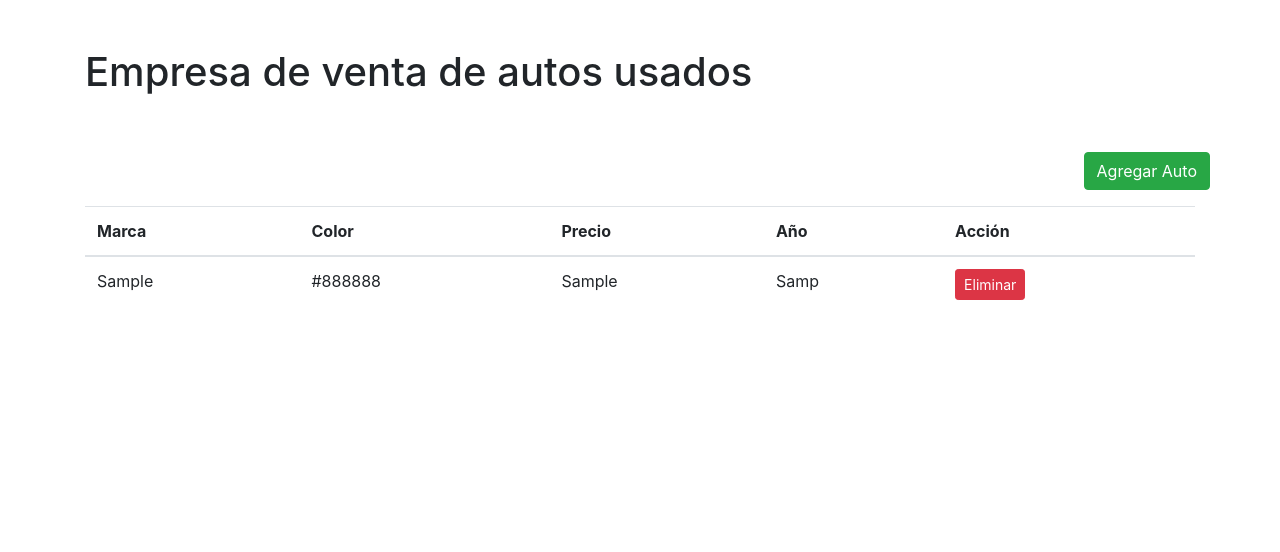
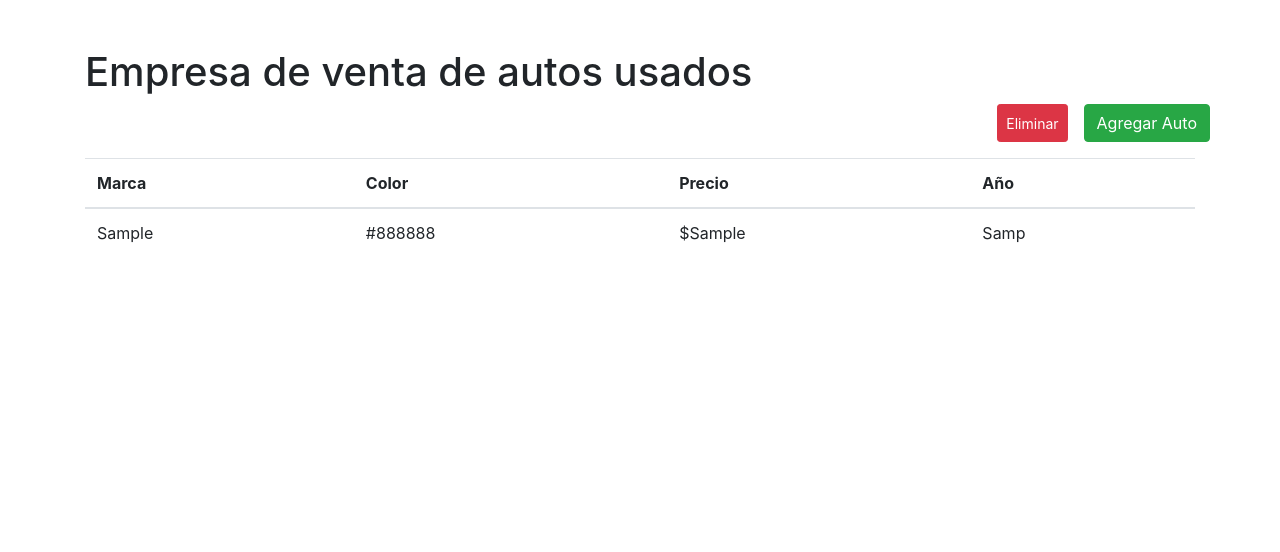
Before and after one commit to camibal/prueba-programador-web, a PHP site: page / in a window 1280 px wide. Shown: the part 56-608 px from the top of the page. Run offline with PHP 8.4, Linux system fonts and the light colour scheme; tables that the repository leaves empty hold one stand-in row (values such as "Sample post").

Commit message:
fix: update btn delete

```diff
--- a/index.php
+++ b/index.php
@@ -47,7 +47,8 @@ $autos = $sentencia->fetchAll(PDO::FETCH_OBJ);
 
         <!-- Button trigger modal -->
         <div class="row justify-content-end">
-            <button type="button" class="btn btn-success mt-5" data-toggle="modal" data-target="#modalInsert">
+            <button class="btn btn-danger btn-sm" data-toggle="modal" data-target="#modalDelete">Eliminar</button>
+            <button type="button" class="btn btn-success ml-3" data-toggle="modal" data-target="#modalInsert">
                 Agregar Auto
             </button>
         </div>
@@ -61,7 +62,6 @@ $autos = $sentencia->fetchAll(PDO::FETCH_OBJ);
                         <th scope="col">Color</th>
                         <th scope="col">Precio</th>
                         <th scope="col">Año</th>
-                        <th scope="col">Acción</th>
                     </tr>
                 </thead>
                 <tbody>
@@ -71,10 +71,8 @@ $autos = $sentencia->fetchAll(PDO::FETCH_OBJ);
                         <tr>
                             <td><?php echo $dato->marca; ?></td>
                             <td><?php echo $dato->color; ?></td>
-                            <td><?php echo $dato->precio; ?></td>
+                            <td>$<?php echo $dato->precio; ?></td>
                             <td><?php echo $dato->anio; ?></td>
-                            <td><button class="btn btn-danger btn-sm" data-toggle="modal" data-target="#modalDelete">Eliminar</button>
-                            </td>
                         </tr>
                     <?php
                     }
```
